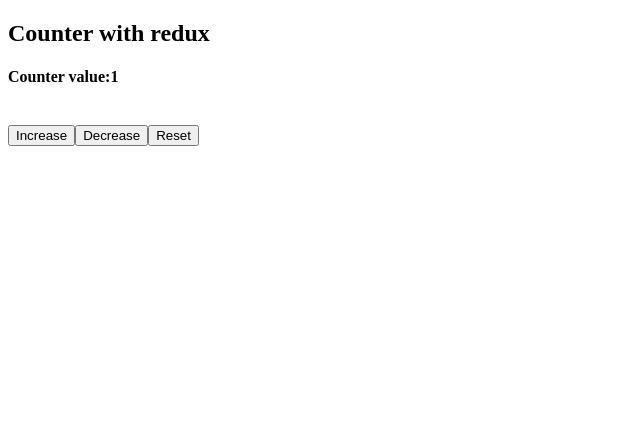
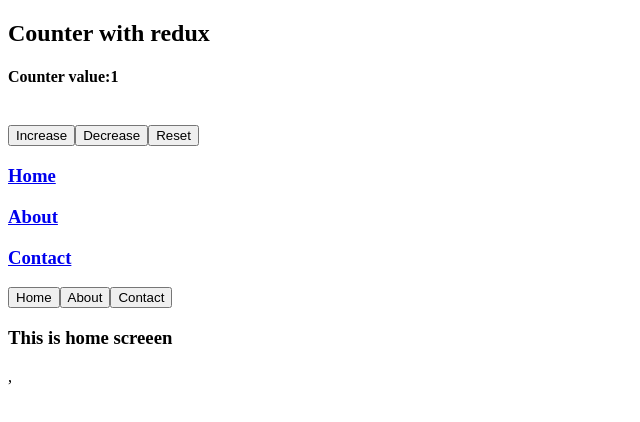
Before and after one commit to Arjun1536/Frontend_Machine_coding, a React (Vite) app: page / in a window 1280 px wide. Shown: the top 422 px of the page, without its empty margins (0-640 px from the left). Built offline with nearby package versions, Linux system fonts and the light colour scheme.

Commit message:
react_router_dom and implement Lazy Loading

```diff
--- a/package.json
+++ b/package.json
@@ -14,7 +14,8 @@
     "axios": "^1.12.2",
     "react": "^19.1.1",
     "react-dom": "^19.1.1",
-    "react-redux": "^9.2.0"
+    "react-redux": "^9.2.0",
+    "react-router-dom": "^7.9.6"
   },
   "devDependencies": {
     "@eslint/js": "^9.36.0",
--- a/src/App.jsx
+++ b/src/App.jsx
@@ -1,4 +1,4 @@
-import { useState } from 'react'
+import { lazy, useState } from 'react'
 import reactLogo from './assets/react.svg'
 import viteLogo from '/vite.svg'
 import './App.css'
@@ -9,7 +9,12 @@ import SearchbyAPI from './components/Search_bar/SearchbyAPI'
 //import Grid_layout from './components/Grid_layout/Grid_layout'
 import {OtpCheck }from './components/OTP_validation/OtpCheck'
 import Counter from './components/Redux/Counter'
+import { Routes,Route } from 'react-router-dom'
+import Contact from './components/Lazy_Loading_RR/Contact'
+import Home from './components/Lazy_Loading_RR/Home'
+import Navbar from './components/Lazy_Loading_RR/Navbar'
 
+ const About = lazy(()=>import ('./components/Lazy_Loading_RR/About' ))  // using lazy loading
 function App() {
   const [count, setCount] = useState(0)
 
@@ -22,6 +27,12 @@ function App() {
       {/* <Grid_layout/> */}
       {/* <OtpCheck /> */}
       <Counter />
+      <Navbar/>
+      <Routes>
+        <Route path='/' element={<Home />}/>
+        <Route path='/about' element = {<About />}/>
+        <Route path='/contact' element={<Contact />}/>
+      </Routes>
     </>
   )
 }
--- /dev/null
+++ b/src/components/Lazy_Loading_RR/About.jsx
@@ -0,0 +1,7 @@
+const About = ()=>{
+    return <div>
+        <h3>this is About page</h3>
+    </div>
+}
+
+export default About;
--- /dev/null
+++ b/src/components/Lazy_Loading_RR/Contact.jsx
@@ -0,0 +1,7 @@
+const Contact = ()=>{
+    return <div>
+        <h3>this is Contact page</h3>
+    </div>
+}
+
+export default Contact;
--- /dev/null
+++ b/src/components/Lazy_Loading_RR/Home.jsx
@@ -0,0 +1,11 @@
+const Home = ()=>{
+    return <div>
+        <button>Home</button>
+        <button>About</button>
+        <button>Contact</button>
+        <h3>This is home screeen</h3>
+
+    </div>
+}
+
+export default Home;
--- /dev/null
+++ b/src/components/Lazy_Loading_RR/Navbar.jsx
@@ -0,0 +1,10 @@
+import { Link } from "react-router-dom"
+const Navbar = ()=>{
+    return <div>
+        <Link to='/'><h3>Home</h3></Link>
+        <Link to="/about"> <h3>About</h3></Link>
+        <Link to="/contact"><h3>Contact</h3></Link>
+    </div>
+}
+
+export default Navbar;
--- a/src/main.jsx
+++ b/src/main.jsx
@@ -4,10 +4,13 @@ import './index.css'
 import App from './App.jsx'
 import store from './components/Redux/store.jsx'
 import {Provider} from 'react-redux'
+import { BrowserRouter } from 'react-router-dom'
 createRoot(document.getElementById('root')).render(
+  <BrowserRouter>
   <StrictMode>
    <Provider store = {store}>
     <App />
     </Provider>
   </StrictMode>,
+  </BrowserRouter>
 )
```
Also changed, not shown: 1 other file (tests, documents, lock files or other folders).
